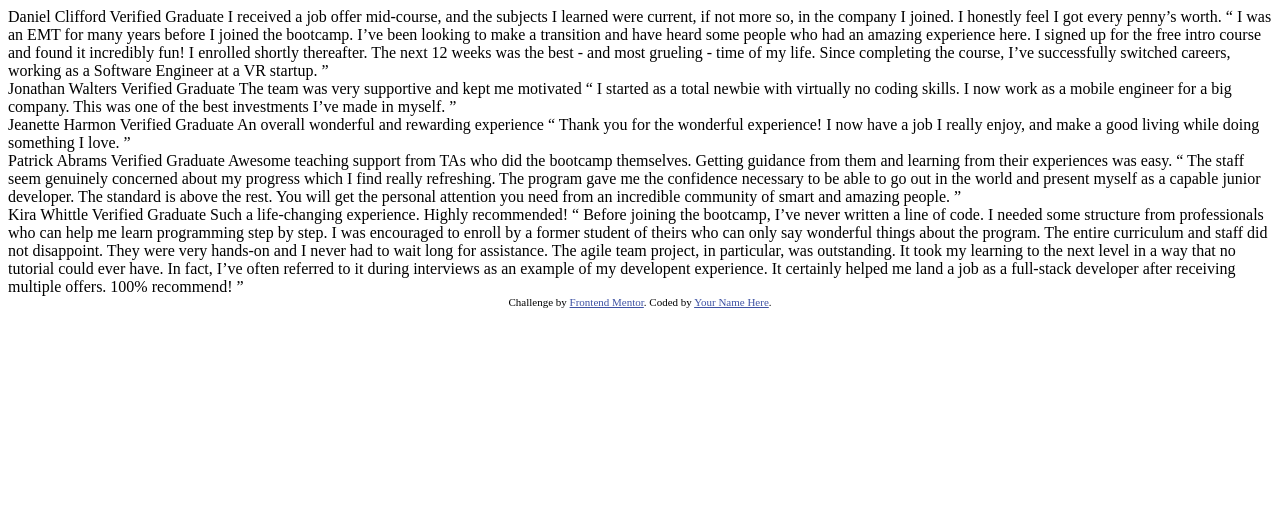
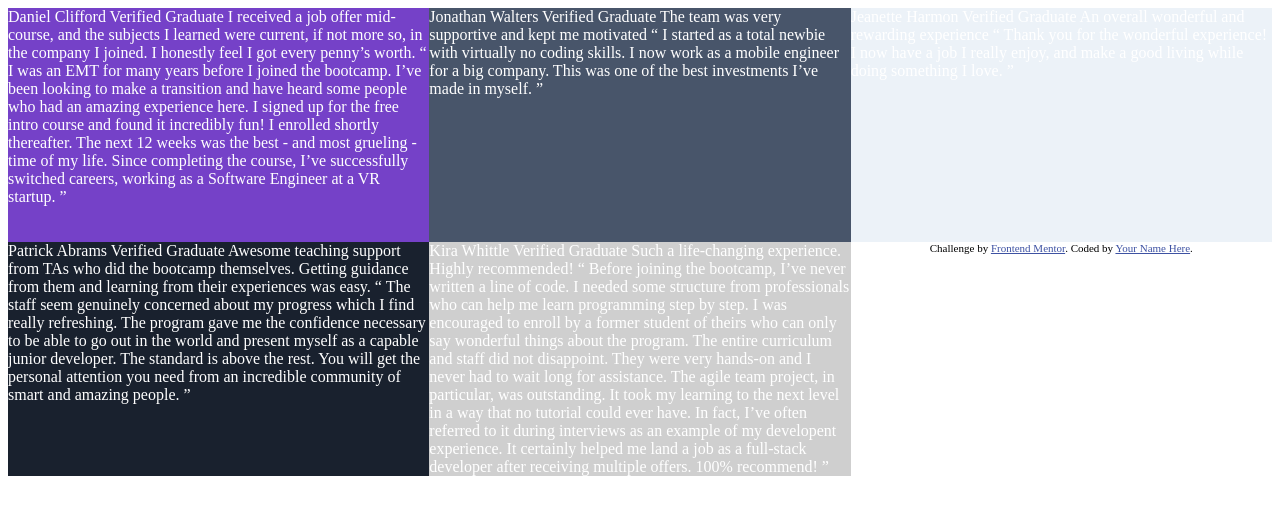
Before and after one commit to cfra8189/testimonials-grid-section-main, a plain HTML site: page index.html in a window 1280 px wide. Drawn offline with Linux system fonts and the light colour scheme.

Commit message:
Added display: grid and colors to testimonials

```diff
--- a/style.css
+++ b/style.css
@@ -7,25 +7,34 @@
  }
 
 .testimonials {
-
+    display: grid;
+    grid-template-columns: 1fr 1fr 1fr;
+    grid-template-rows: 1fr 1fr;
+    margin: 0 auto;
 }
 
 .dan {
-
+background-color: hsl(263, 55%, 52%);
+color: hsl(0, 0%, 100%);
 }
 
 .jon {
-
+background-color: hsl(217, 19%, 35%);
+color: hsl(0, 0%, 100%);
 }
 
 .jean {
+    background-color: hsl(210, 46%, 95%);
+    color: hsl(0, 0%, 100%);
 
 }
 
 .pat {
-
+background-color: hsl(219, 29%, 14%);
+color: hsl(0, 0%, 100%);
 }
 
 .kira {
-
+background-color: hsl(0, 0%, 81%) ;
+color: hsl(0, 0%, 100%);
 }
```
